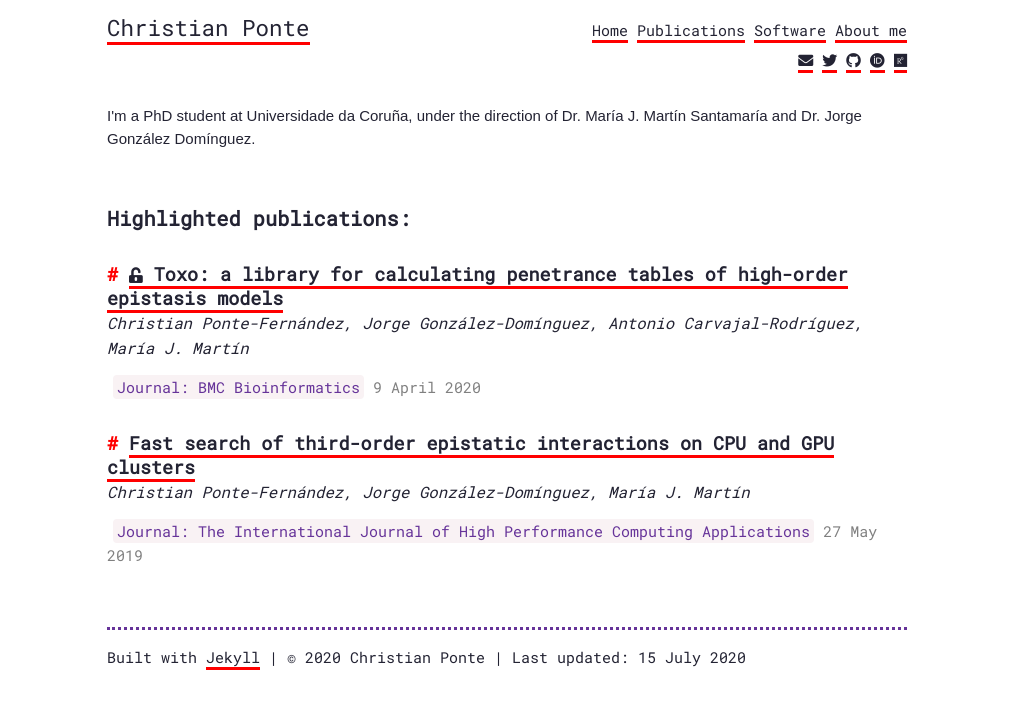
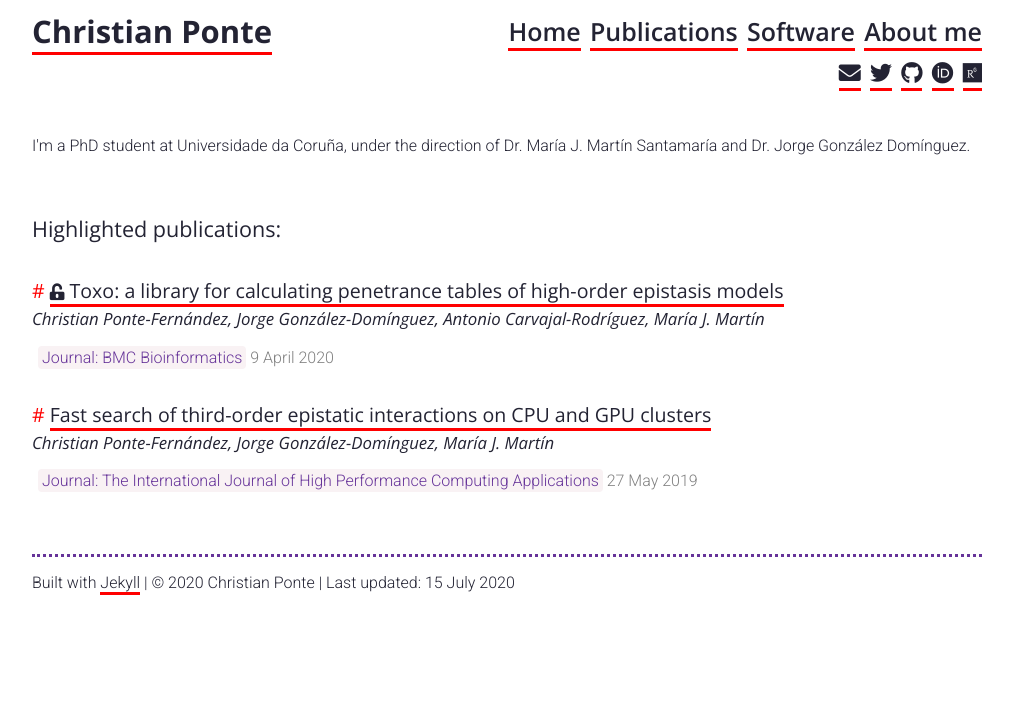
Before and after one commit to chponte/chponte.github.io, a Jekyll site: the page built from index.html, in a window 1280 px wide. Shown: the top 709 px of the page, without its empty margins (133-1146 px from the left). Built offline with Jekyll 4.4.1, drawn with Linux system fonts in a browser that asks for light colours; nearby versions of some CDN libraries.

Commit message:
Change fonts, improve general style

```diff
--- a/_includes/footer.html
+++ b/_includes/footer.html
@@ -4,4 +4,5 @@
     © 2020 Christian Ponte |
     Last updated: {{ site.time | date: "%-d %B %Y" }}
 </footer>
+<link href="https://fonts.googleapis.com/css2?family=Open+Sans:ital,wght@0,400;0,600;0,700;0,800;1,400;1,600;1,700;1,800&family=Roboto:ital,wght@0,300;0,400;0,500;1,300;1,400;1,500&display=swap" rel="stylesheet">
 <link rel="stylesheet" type="text/css" href="https://use.fontawesome.com/releases/v5.13.0/css/all.css">
--- a/_includes/head.html
+++ b/_includes/head.html
@@ -12,7 +12,5 @@
     <!-- <meta name=twitter:card content="summary">
     <meta name=twitter:title content="Archie">
     <meta name=twitter:description content> -->
-    <link href="https://fonts.googleapis.com/css2?family=Fira+Sans&display=swap" rel=stylesheet>
-    <link href="https://fonts.googleapis.com/css?family=Roboto+Mono" rel=stylesheet>
     <link rel="stylesheet" type="text/css" href="{{ '/assets/css/main.css' | absolute_url }}">
 </head>
--- a/_includes/header.html
+++ b/_includes/header.html
@@ -14,5 +14,4 @@
         <a href="{{ s.url }}" title="{{ s.title }}"><i class="{{ s.icon }}"></i></a>
     {% endfor %}
 </nav>
-
 </header>
--- a/assets/css/main.css
+++ b/assets/css/main.css
@@ -1,5 +1,3 @@
-/* Fonts */
-@import url('https://fonts.googleapis.com/css2?family=IBM+Plex+Mono:ital,wght@1,500&display=swap');
 /* Markdown */
 :root{
 --maincolor: red;
@@ -10,14 +8,18 @@
 }
 html {
   color: #232333;
-  font-family: 'Roboto Mono', monospace;
-  font-size: 15px;
-  line-height: 1.6em;
+  font-family: 'Roboto', sans-serif;
+  font-size: 16px;
+  font-weight: 300;
+  text-align: justify;
+  text-justify: inter-word;
 }
+
 body{
   display: block;
   margin: 8px;
 }
+
 * {
   -webkit-tap-highlight-color: rgba(0, 0, 0, 0);
 }
@@ -25,11 +27,6 @@ body{
 ::selection {
   background: var(--maincolor);
   color: #fff;
-}
-
-p {
-  font-family: 'IBM Plex Sans', sans-serif;
-  line-height: 1.5;
 }
 
 hr {
@@ -130,30 +127,49 @@ pre code {
   margin-bottom: 4em;
   margin-left: auto;
   margin-right: auto;
-  max-width: 800px;
+  max-width: 950px;
   padding: 0 1ch;
   word-wrap: break-word;
 }
 
 /* Header */
 header {
+  margin: 0 0 2em 0;
   display: flex;
   flex-wrap: wrap;
   justify-content: space-between;
-  margin: 1em 0;
+  font-family: 'Open Sans', sans-serif;
+  line-height: 34px;
 }
 
-header .main {
-  font-size: 1.5rem;
+header div.main a {
+  font-weight: 700;
+  font-size: 31px;
+  vertical-align: text-top;
 }
 
 header nav {
   text-align: right;
-  line-height: 2;
+}
+
+header nav a {
+  font-weight: 600;
+  font-size: 25px;
+  margin-left: 5px;
+  vertical-align: text-top;
+}
+
+header nav i {
+  font-size: 22px;
 }
 
 main {
   margin-bottom: 4em;
+}
+
+h1, h2, h3, h4, h5, h6 {
+  font-family: 'Open Sans', sans-serif;
+  font-weight: 400;
 }
 
 h1 {
@@ -206,7 +222,6 @@ article .title {
 }
 
 .callout p {
-  font-family: 'IBM Plex Mono', monospace;
   margin: 0;
 }
 
```
